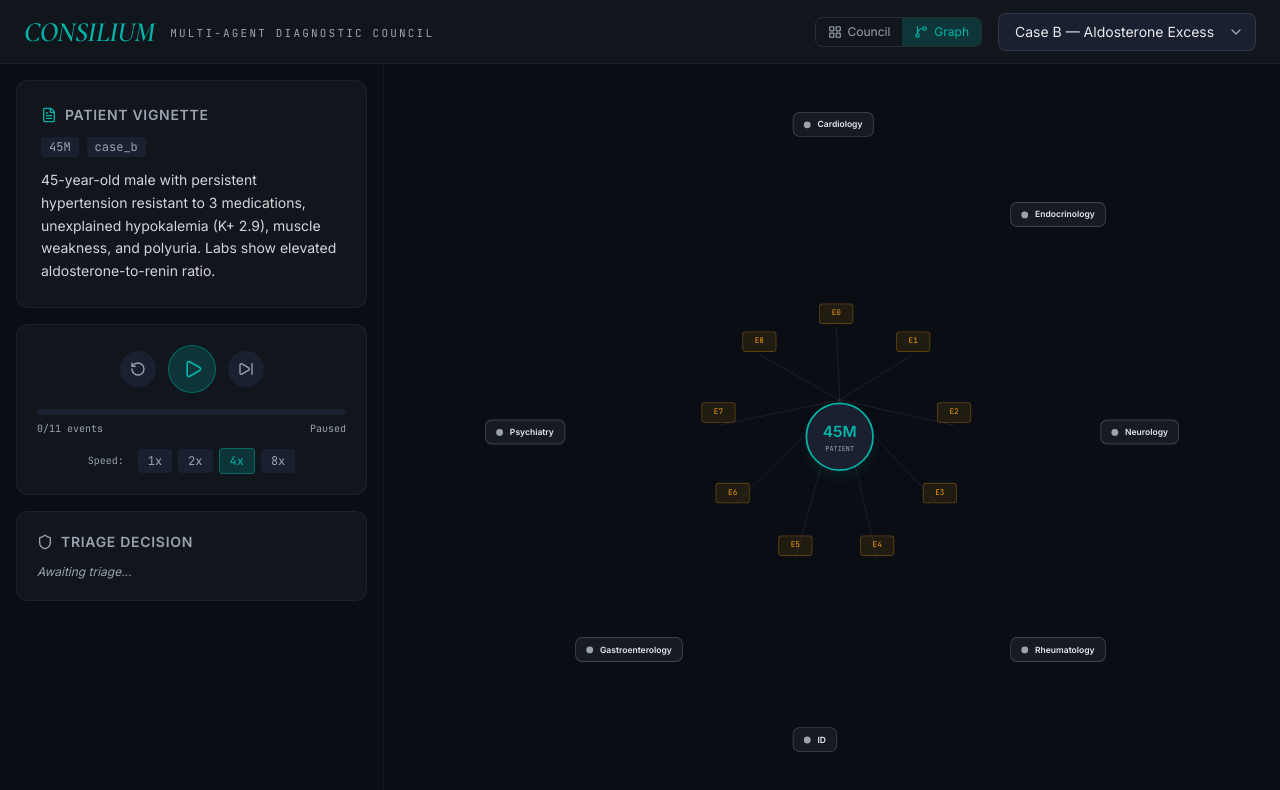
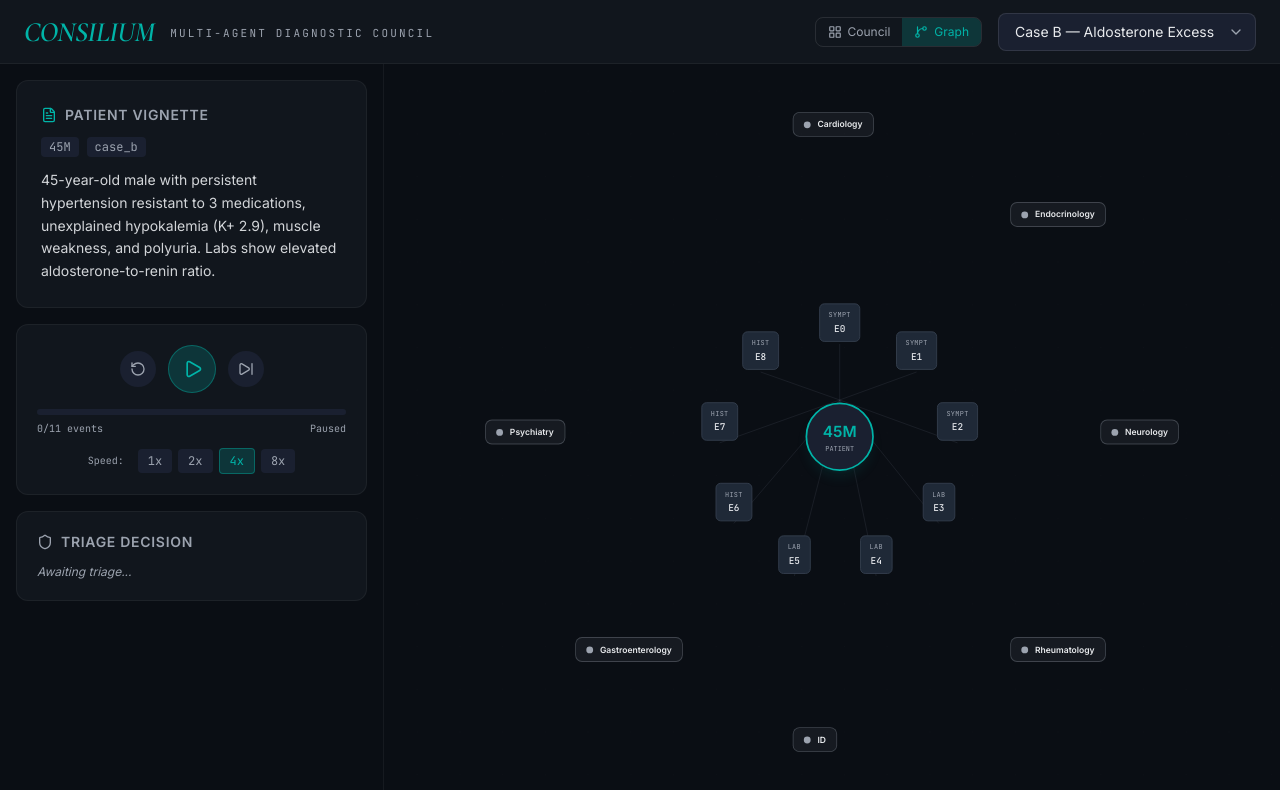
Before and after one commit to chinnuteja/CONSILIUM, a React (Vite) app in the folder frontend/: page / in a window 1280 px wide. Both pictures are taken after a click on the button "Graph". Shown: the top 790 px of the page. Built offline with nearby package versions, Linux system fonts and the light colour scheme.

Commit message:
refactor(graph): redesign evidence nodes for legibility

```diff
--- a/frontend/src/components/graph/EvidenceNode.tsx
+++ b/frontend/src/components/graph/EvidenceNode.tsx
@@ -3,13 +3,21 @@ import { Handle, Position } from '@xyflow/react';
 interface EvidenceNodeData {
   code: string;
   index: number;
+  evType?: string;
 }
 
 export function EvidenceNode({ data }: { data: EvidenceNodeData }) {
   return (
-    <div className="relative">
-      <div className="w-10 h-6 rounded bg-accent-amber/10 border border-accent-amber/30 flex items-center justify-center">
-        <span className="text-[9px] font-mono text-accent-amber">{data.code}</span>
+    <div className="relative group">
+      <div className="px-2.5 py-1.5 rounded-md border flex flex-col items-center gap-0.5 transition-all duration-200 group-hover:border-[#00B4A8] group-hover:shadow-[0_0_8px_rgba(0,180,168,0.15)]" style={{ background: '#1F2937', borderColor: '#374151' }}>
+        {data.evType && (
+          <span className="text-[8px] font-mono uppercase tracking-wider" style={{ color: '#9CA3AF' }}>
+            {data.evType}
+          </span>
+        )}
+        <span className="text-[11px] font-mono font-medium" style={{ color: '#E5E7EB' }}>
+          {data.code}
+        </span>
       </div>
       <Handle type="source" position={Position.Top} className="opacity-0" />
       <Handle type="target" position={Position.Bottom} className="opacity-0" />
```
